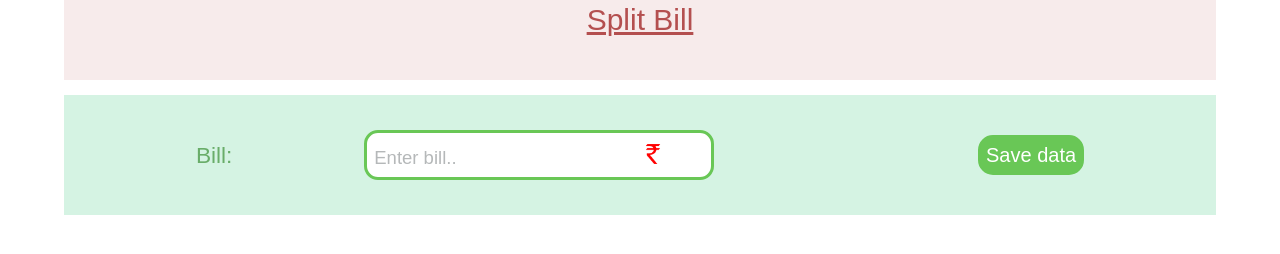
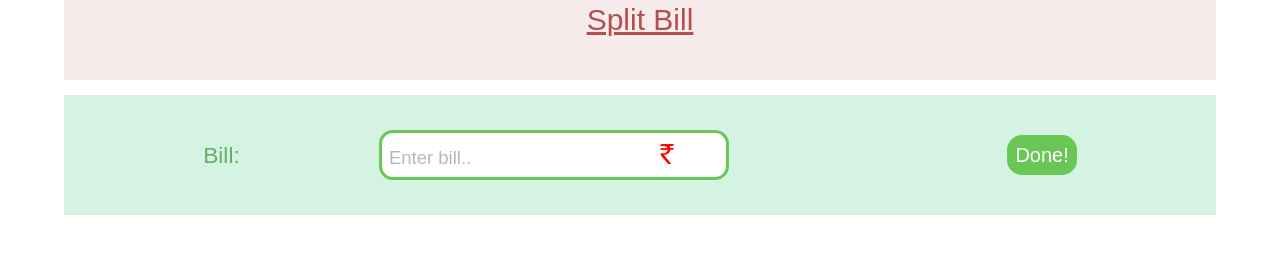
Before and after one commit to shubhamAsolkar22/SplitBill-Online, a plain HTML site: page index.html in a window 1280 px wide. Drawn offline with nearby package versions, Linux system fonts and the light colour scheme.

Commit message:
Update index.html

```diff
--- a/index.html
+++ b/index.html
@@ -16,7 +16,7 @@
 <div class="bill-container">
   <span>Bill:</span>
 <input type="number" onClick="this.select();"  id="bill-amt" placeholder="Enter bill..">
-<button name="button" id="splitButton" type="button" onclick="" >Save data</button>
+<button name="button" id="splitButton" type="button" onclick="" >Done!</button>
   <!-- <div id="rupSym">&#x20b9;</div> -->
 </div>
 
```
